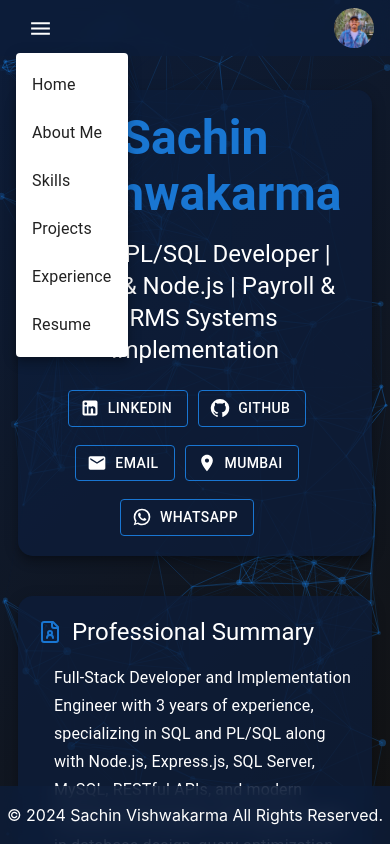
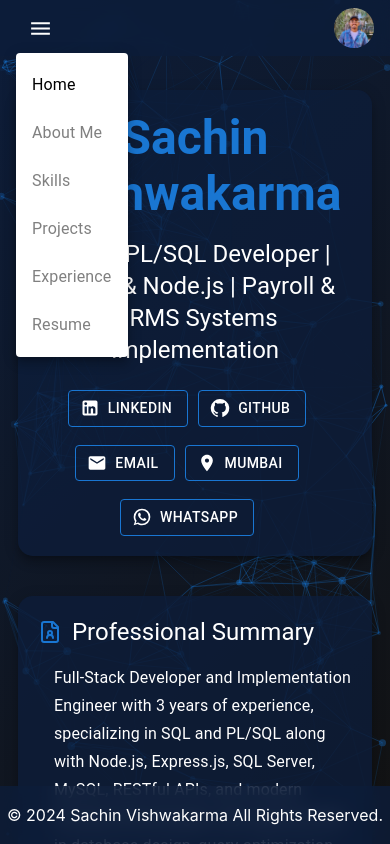
Before and after one commit to Sachin2123/react-portfolio, a React (Create React App) app: page / in a window 390 px wide. Both pictures are taken after a click on the button 40 px from the left and 28 px from the top of the page. Shown: the top 844 px of the page. Built offline with nearby package versions, Linux system fonts and the light colour scheme.

Commit message:
mobile viee active link updated

```diff
--- a/src/component/Header/Header.js
+++ b/src/component/Header/Header.js
@@ -106,7 +106,11 @@ const Header = () => {
                         handleNavigation(item.link);
                         // console.log(item);
                       }}
-                      sx={{ textAlign: "center" }}
+                      sx={{
+                        textAlign: "center",
+                        color:
+                          location.pathname === item.link ? "black" : "grey",
+                      }}
                     >
                       {item.page}
                     </Typography>
```
